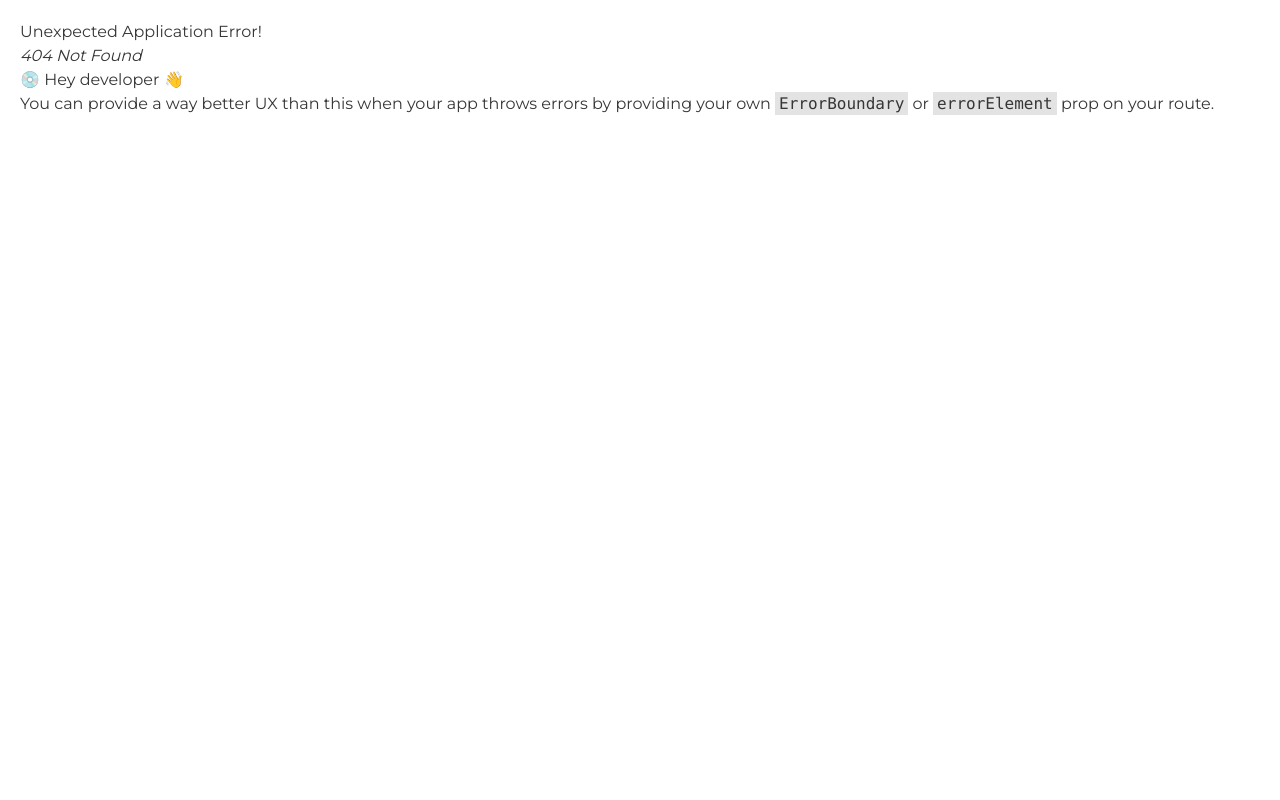
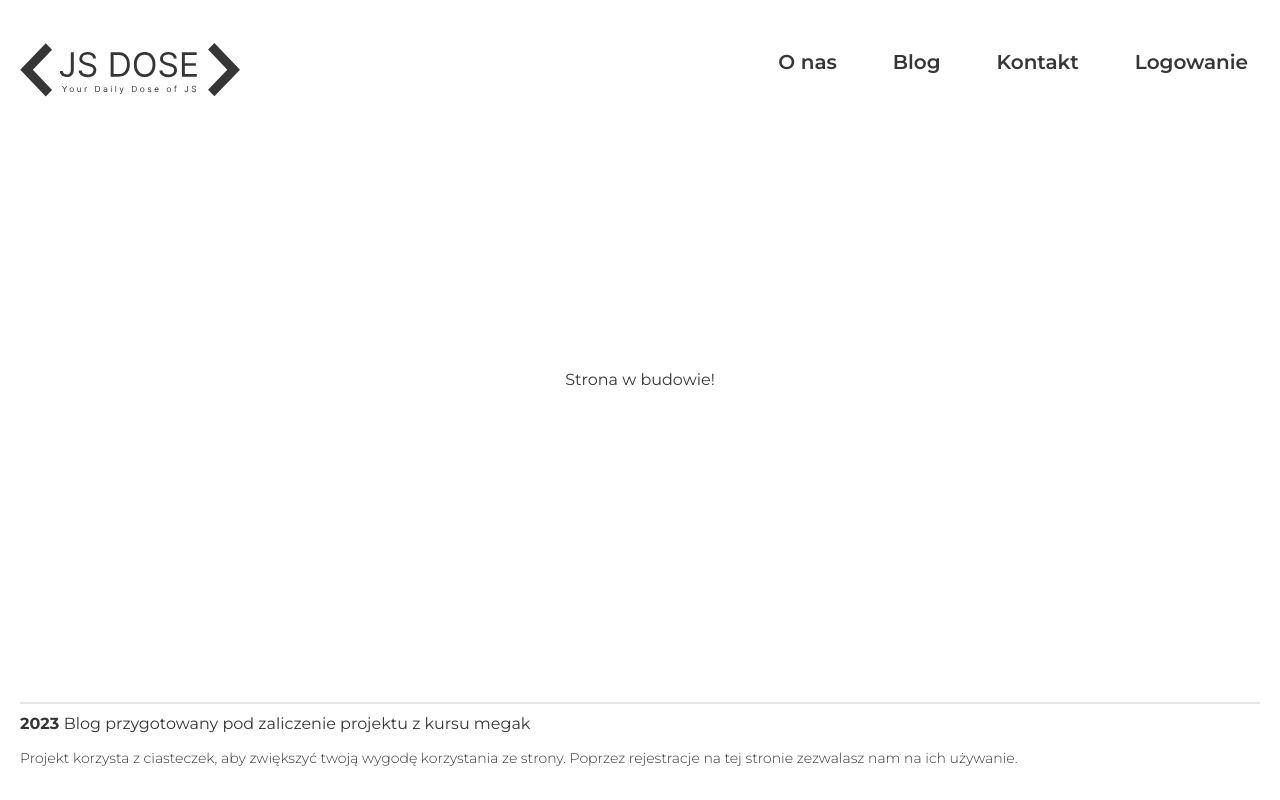
Before and after one commit to Muniox/blog-megak-front, a React (Vite) app: page /about in a window 1280 px wide. Before the commit this address had no page. Built offline with nearby package versions, Linux system fonts and the light colour scheme.

Commit message:
Added Single post page to routing.

```diff
--- a/src/components/Header.tsx
+++ b/src/components/Header.tsx
@@ -13,7 +13,7 @@ export const Header = () => {
   };
 
   return (
-    <header className="fix-min-h-header z-30">
+    <header className=" z-30">
       <div className="md:flex xl:mt-10 md:mt-24">
         <div>
           <h1 className="font-bold text-2xl text-center mt-5 md:text-left md:text-5xl xl:text-7xl">
--- a/src/components/Navbar.tsx
+++ b/src/components/Navbar.tsx
@@ -8,13 +8,13 @@ export const Navbar = () => (
     <img src={Logo} alt="Logo JS DOSE - Your Daily Dose of JS" className="w-40 md:w-[220px]" />
     <ul className="hidden md:flex gap-8 text-xl font-semibold leading-10">
       <li>
-        <Link to="/" className=" block px-3 py-0.5 hover:text-blue-400">O nas</Link>
+        <Link to="/about" className=" block px-3 py-0.5 hover:text-blue-400">O nas</Link>
       </li>
       <li>
         <Link to="/" className=" block px-3 py-0.5 hover:text-blue-400">Blog</Link>
       </li>
       <li>
-        <Link to="/" className=" block px-3 py-0.5 hover:text-blue-400">Kontakt</Link>
+        <Link to="/contact" className=" block px-3 py-0.5 hover:text-blue-400">Kontakt</Link>
       </li>
       <li>
         <Link to="/login" className=" block px-3 py-0.5 hover:text-blue-400">Logowanie</Link>
--- a/src/components/Post.tsx
+++ b/src/components/Post.tsx
@@ -36,7 +36,7 @@ export const Post: FC<PostEntityResponse> = (props) => {
             </span>
           </p>
         </div>
-        <Link to={`${import.meta.env.VITE_PATH}posts/${id}`}>
+        <Link to={`/posts/${id}`}>
           <h2 className="font-light text-2xl mt-2 leading-8 md:text-3xl hover:text-blue-400">
             {title}
           </h2>
@@ -51,7 +51,7 @@ export const Post: FC<PostEntityResponse> = (props) => {
         <p className="mt-3 font-light leading-8 text-xl">
           {shortDesc}
         </p>
-        <Link to={`${import.meta.env.VITE_PATH}posts/${id}`}>
+        <Link to={`/posts/${id}`}>
           <button
             type="button"
             className="rounded-full px-5 py-2 mt-3 text-blue-400 border-blue-400 border text-base md:text-xl hover:bg-blue-400 hover:text-white transition duration-300"
--- a/src/components/Sidebar.tsx
+++ b/src/components/Sidebar.tsx
@@ -37,13 +37,13 @@ export const Sidebar = () => {
         <nav className="mt-16 text-xl font-semibold text-white">
           <ul className="leading-10">
             <li>
-              <Link to="/" className="leading-10 block py-3">O nas</Link>
+              <Link to="/about" className="leading-10 block py-3">O nas</Link>
             </li>
             <li>
               <Link to="/" className="leading-10 block py-3">Blog</Link>
             </li>
             <li>
-              <Link to="/" className="leading-10 block py-3">Kontakt</Link>
+              <Link to="/contact" className="leading-10 block py-3">Kontakt</Link>
             </li>
             <li>
               <Link to="/login" className="leading-10 block py-3">Logowanie</Link>
--- /dev/null
+++ b/src/pages/About.tsx
@@ -0,0 +1,7 @@
+import React from 'react';
+
+export const About = () => (
+  <div className="mt-8 flex-grow flex flex-col items-center justify-center gap-10">
+    Strona w budowie!
+  </div>
+);
--- /dev/null
+++ b/src/pages/Contact.tsx
@@ -0,0 +1,7 @@
+import React from 'react';
+
+export const Contact = () => (
+  <div className="mt-8 flex-grow flex flex-col items-center justify-center gap-10">
+    Strona w budowie!
+  </div>
+);
--- a/src/pages/Home.tsx
+++ b/src/pages/Home.tsx
@@ -33,7 +33,7 @@ export const Home = () => {
         alt="decoration shape"
         className="absolute top-32 right-1/2 translate-x-1/2 z-10 hidden xl:inline w-[1400px]"
       />
-      <main className="mt-8 flex-grow" id="menu">
+      <main className="mt-12 flex-grow" id="menu">
         <form className="relative max-w-min mx-auto md:ml-auto md:mr-0 mt-5">
           <input
             type="text"
--- a/src/pages/Login.tsx
+++ b/src/pages/Login.tsx
@@ -95,7 +95,7 @@ export const Login = () => {
           </span>
         </label>
         <button type="submit">Zaloguj</button>
-        {err && <p>{err}</p>}
+        {err && <p className="text-red-600">{err}</p>}
         <span>
           Nie masz jeszcze konta?
           <Link to="/register"> Zarejestruj się</Link>
--- a/src/pages/Register.tsx
+++ b/src/pages/Register.tsx
@@ -103,12 +103,16 @@ export const Register = () => {
         >
           Zarejestruj
         </button>
-        {err && <p>{err}</p>}
+        {err && <p className="text-red-600">{err}</p>}
         <span>
           Czy masz już swoje konto?
           <Link to="/login"> Logowanie</Link>
         </span>
       </form>
+      <p className="text-sm font-light">
+        * hasło powinno mieć długość 8 znaków oraz
+        składać się z jednej cyfry i znaku specjalnego
+      </p>
     </div>
   );
 };
--- a/src/pages/Single.tsx
+++ b/src/pages/Single.tsx
@@ -40,7 +40,7 @@ export const Single = () => {
     }
   };
 
-  const postDate = new Date(post.date);
+  const postDate = new Date(post ? post.date : new Date());
   const now = new Date();
   const isWithin7Days = (now.getTime() - postDate.getTime()) <= 7 * 24 * 60 * 60 * 1000;
 
@@ -48,7 +48,7 @@ export const Single = () => {
     ? formatDistanceToNow(postDate, { addSuffix: true, locale: pl })
     : format(postDate, 'dd-MM-yyyy');
 
-  return (
+  return post ? (
     <div className="">
       <div className="">
         <img
@@ -68,7 +68,7 @@ export const Single = () => {
               {postPublishTime}
             </p>
           </div>
-          { currentUser
+          {currentUser
             ? currentUser.name === post.author && (
               <div className="">
                 <Link to="/write?edit=2" state={post}>
@@ -91,5 +91,6 @@ export const Single = () => {
         {post.desc}
       </div>
     </div>
-  );
+  )
+    : <div> brak posta</div>;
 };
```
Also changed, not shown: src/App.tsx (+15 -0 lines).
